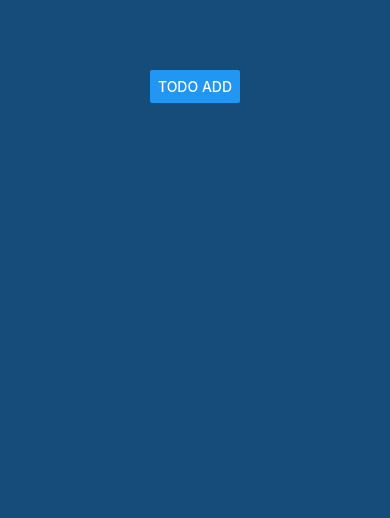
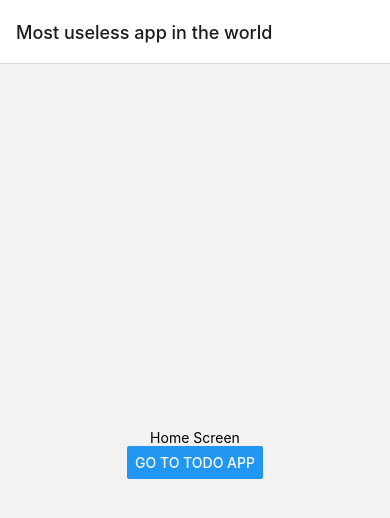
Before and after one commit to Rashadfrd/Learning_React_Native, a React Native app: screen / in a window 390 px wide. Shown: the top 518 px of the page. Built offline with nearby package versions, Linux system fonts and the light colour scheme.

Commit message:
react navigation and todoApp error handling

```diff
--- a/App.js
+++ b/App.js
@@ -1,77 +1,18 @@
-import { useState } from 'react';
-import { StyleSheet, Text, View, Button, ScrollView,FlatList, Pressable } from 'react-native';
-import Modal from './components/Modal';
-import { Octicons } from '@expo/vector-icons';
+import { NavigationContainer } from '@react-navigation/native';
+import { createNativeStackNavigator } from '@react-navigation/native-stack';
+import HomeScreen from './screens/HomeScreen'
+import TodoAppScreen from './screens/TodoAppScreen';
 
-export default function App() {
-  const [modal,setModal] = useState(false)
-  const [arr, setArr] = useState([]);
-
-  const deleteHandler = (id)=>{setArr((prevState)=>{return prevState.filter(x=>x.id !== id)})}
-
-  const todoAppend = (item)=>{
-    setArr((prevState)=>{
-      return [...prevState, {id:Math.random().toString(),name:item}]
-    })
-  }
+const Stack = createNativeStackNavigator();
+function App() {
   return (
-    <View style={styles.generalContainer}>
-    <Modal showModal={modal}  modalSet={setModal} onSubmit = {todoAppend} />
-    <View style={styles.container}>
-      <Button title='Todo Add' onPress={()=>{setModal(true)}} />
-
-      <View style={styles.list}>
-        <FlatList alwaysBounceVertical={true}
-        data={arr}
-        renderItem={(itemData)=>{
-          return(
-            <View style={styles.listItemWrapper}>
-              <Text style={styles.listItem}>{itemData.item.name} </Text>
-                <Octicons name="trash" onPress={()=>{deleteHandler(itemData.item.id)}} size={23} color="#fff" />
-            </View>
-          )
-        }}
-        keyExtractor={(item)=>{
-          return item.id
-        }}
-        />
-      </View>
-    </View>
-    </View>
+    <NavigationContainer>
+      <Stack.Navigator>
+        <Stack.Screen name="Home" component={HomeScreen} options={{title:'Most useless app in the world'}} />
+        <Stack.Screen name="TodoApp" component={TodoAppScreen} />
+      </Stack.Navigator>
+    </NavigationContainer>
   );
 }
 
-const styles = StyleSheet.create({
-
-  generalContainer:{
-    flex:1,
-    backgroundColor:'lime'
-  },
-  container: {
-    paddingTop:70,
-    paddingBottom:70,
-    flex: 1,
-    backgroundColor: '#154c79',
-    alignItems: 'center',
-    justifyContent: 'flex-start',
-  },
-  list:{
-    width:250,
-    paddingTop:30,
-    paddingBottom:70
-  },
-  listItem:{
-    flexDirection:'column',
-    fontSize:20,
-    color: '#fff',
-    },
-    listItemWrapper:{
-      flexDirection:'row',
-      alignItems:'center',
-      justifyContent:'space-between',
-      backgroundColor: 'rgba(89, 138, 138, 1)',
-      borderRadius:5,
-      margin:5,
-      padding:10,
-    }
-});
+export default App;
--- /dev/null
+++ b/components/TodoAppContent.js
@@ -0,0 +1,100 @@
+import { useState } from 'react';
+import { StyleSheet, Text, View, Button, ScrollView,FlatList,StatusBar } from 'react-native';
+import TodoAppModal from './TodoAppModal';
+import { Octicons } from '@expo/vector-icons';
+
+function TodoAppContent() {
+  const [modal,setModal] = useState(false)
+  const [arr, setArr] = useState([]);
+
+  const deleteHandler = (id)=>{
+    setArr((prevState)=>{
+      return prevState.filter(x=>x.id !== id)
+    })}
+
+  const todoAppend = (item)=>{
+    setArr((prevState)=>{
+      return [...prevState, {id:Math.random().toString(),name:item}]
+    })
+  }
+  return (
+    <>
+    <StatusBar />
+    <View style={styles.generalContainer}>
+    <TodoAppModal showModal={modal}  modalSet={setModal} onSubmit = {todoAppend} />
+    <View style={styles.container}>
+      <Button title='Todo Add' onPress={()=>{setModal(true)}} />
+
+      <View style={styles.list}>
+        {
+          arr.length === 0
+          ?
+          <>
+          <View style={styles.text}><Text style={{color:'#fff',textAlign:'center'}}>Let's get started. {"\n"} Hit the button and add your first todo :)</Text></View>
+          </>
+          :
+            <FlatList
+            alwaysBounceVertical={false}
+            data={arr}
+            renderItem={(itemData)=>{
+              return(
+                <View style={styles.listItemWrapper}>
+                  <Text style={styles.listItem}>{itemData.item.name} </Text>
+                    <Octicons name="trash" onPress={()=>{deleteHandler(itemData.item.id)}} size={23} color="#fff" />
+                </View>
+              )
+            }}
+            keyExtractor={(item)=>{
+              return item.id
+            }}
+            />
+        }
+      </View>
+    </View>
+    </View>
+        </>
+  );
+}
+
+const styles = StyleSheet.create({
+
+  generalContainer:{
+    flex:1,
+    backgroundColor:'lime'
+  },
+  container: {
+    paddingTop:70,
+    paddingBottom:20,
+    flex: 1,
+    backgroundColor: '#154c79',
+    alignItems: 'center',
+    justifyContent: 'flex-start',
+  },
+  list:{
+    flex:1,
+    width:290,
+    paddingTop:30,
+    paddingBottom:70
+  },
+  listItem:{
+    flexDirection:'column',
+    fontSize:20,
+    color: '#fff',
+    },
+    listItemWrapper:{
+      flexDirection:'row',
+      alignItems:'center',
+      justifyContent:'space-between',
+      backgroundColor: 'rgba(89, 138, 138, 1)',
+      borderRadius:5,
+      margin:5,
+      padding:10,
+    },
+    text:{
+      flex:1,
+      justifyContent:'center',
+      alignItems:'center'
+    }
+});
+
+export default TodoAppContent
--- a/components/Modal.js
+++ b/components/TodoAppModal.js
@@ -2,17 +2,34 @@ import { useState } from 'react';
 import { StyleSheet, Text, View, TextInput, Button,Modal } from 'react-native';
 import { MaterialCommunityIcons } from '@expo/vector-icons';
 
-const TodoModal = ({showModal,modalSet,onSubmit}) => {
+const TodoAppModal = ({showModal,modalSet,onSubmit}) => {
     const [todo,setTodo] = useState('')
+    const [error, setError] = useState(false)
   return (
     <Modal animationType='slide' visible={showModal}>
     <View style={[styles.container, styles.active]}>
     <MaterialCommunityIcons name="book-edit-outline" size={124} color="#fff" />
       <Text style={{color:'#fff',marginBottom:10}}>Add your todo</Text>
-      <TextInput onChangeText={text=>setTodo(text)} value={todo} style={styles.input} placeholder='Here' placeholderTextColor="#ccc"/>
+      {
+        error && <Text style={{color:'red',marginBottom:10}}>You must enter something!</Text>
+      }
+      <TextInput onChangeText={text=>{setTodo(text);setError(false)}} value={todo} style={styles.input} placeholder='Here' placeholderTextColor="#ccc"/>
       <View style={styles.btns}>
-        <Button title='Cancel' color='#F55050' onPress={()=>{modalSet(false)}} />
-         <Button title="Submit" color='#1C82AD' onPress={()=>{modalSet(false); onSubmit(todo); setTodo('')}} />
+        <Button title='Cancel' color='#F55050' onPress={()=>{modalSet(false);setError(false)}} />
+         <Button title="Submit"
+          color='#1C82AD'
+          onPress={()=>{
+            if(todo.trim().length > 0){
+              setError(false)
+              modalSet(false);
+              onSubmit(todo);
+              setTodo('');
+
+            }
+            else{
+              setError(true)
+            }
+          }} />
       </View>
     </View>
     </Modal>
@@ -44,4 +61,4 @@ const styles = StyleSheet.create({
 })
 
 
-export default TodoModal
+export default TodoAppModal
--- a/package.json
+++ b/package.json
@@ -9,10 +9,14 @@
     "web": "expo start --web"
   },
   "dependencies": {
+    "@react-navigation/native": "^6.1.4",
+    "@react-navigation/native-stack": "^6.9.10",
     "expo": "~47.0.12",
     "expo-status-bar": "~1.4.2",
     "react": "18.1.0",
     "react-native": "0.70.5",
+    "react-native-safe-area-context": "4.4.1",
+    "react-native-screens": "~3.18.0",
     "react-native-svg": "^13.8.0"
   },
   "devDependencies": {
--- /dev/null
+++ b/screens/HomeScreen.js
@@ -0,0 +1,18 @@
+import { View, Text, Button } from "react-native";
+import { useNavigation } from "@react-navigation/native";
+
+
+
+const HomeScreen = ({navigation}) => {
+    return (
+      <View style={{ flex: 1, alignItems: 'center', justifyContent: 'center' }}>
+        <Text>Home Screen</Text>
+        <Button
+        title="Go to Todo App"
+        onPress={() => navigation.navigate('TodoApp')}
+      />
+      </View>
+    );
+  };
+
+  export default HomeScreen;
--- /dev/null
+++ b/screens/TodoAppScreen.js
@@ -0,0 +1,22 @@
+import { View, Text } from "react-native";
+import { useNavigation } from "@react-navigation/native";
+import { useLayoutEffect } from "react";
+import TodoAppContent from "../components/TodoAppContent";
+
+const TodoAppScreen = () => {
+    const navigation = useNavigation()
+
+    useLayoutEffect(()=>{
+        navigation.setOptions({
+            headerShown:false
+        })
+    },[])
+
+    return (
+      <View style={{ flex: 1}}>
+        <TodoAppContent />
+      </View>
+    );
+  };
+
+  export default TodoAppScreen;
```
Also changed, not shown: 1 other file (tests, documents, lock files or other folders).
